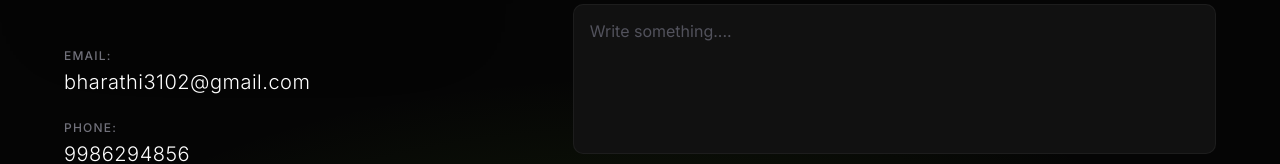
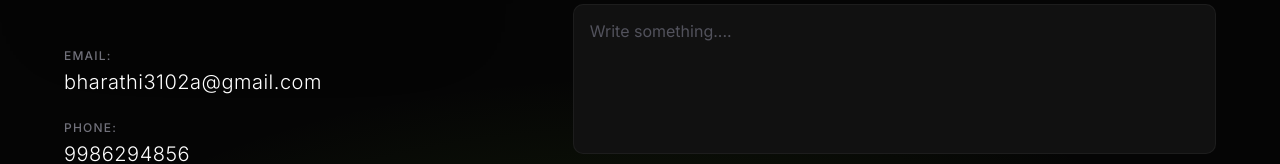
Before and after one commit to bharathi3115/bharathi-portfolio, a React (Vite) app: page / in a window 1280 px wide. Shown: the part 4508-4672 px from the top of the page. Built offline with nearby package versions, Linux system fonts and the light colour scheme; no server answers; a web font is replaced by a local one.

Commit message:
Update contact email to bharathi3102a@gmail.com

```diff
--- a/src/data/portfolioData.js
+++ b/src/data/portfolioData.js
@@ -9,7 +9,7 @@ export const personalInfo = {
   role: "Data Analyst",
   city: "Bangalore, India",
   phone: "9986294856",
-  email: "bharathi3102@gmail.com",
+  email: "bharathi3102a@gmail.com",
 };
 
 export const academy = {
```
